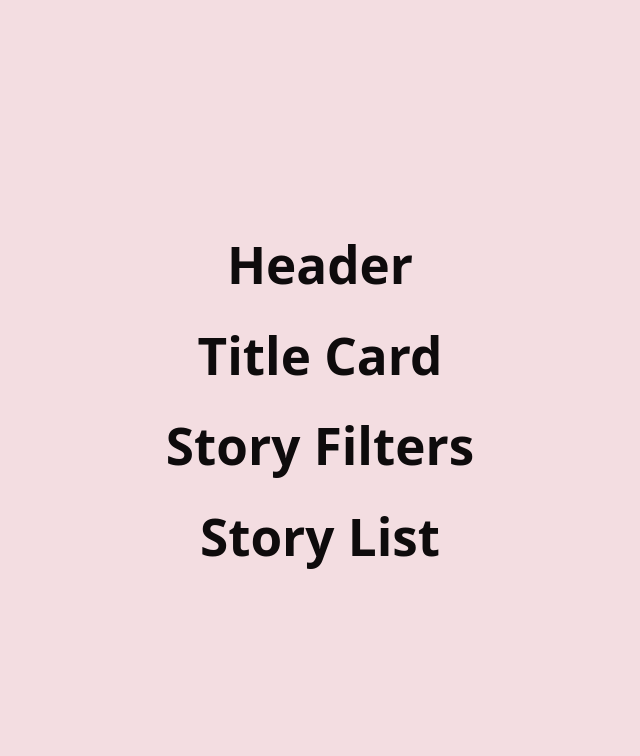
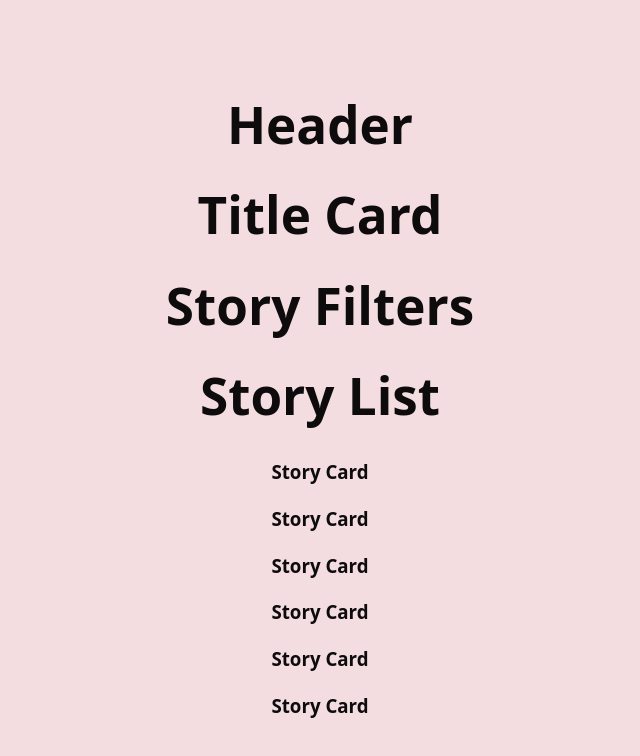
Before and after one commit to arcarey/basic-react-refresher, a React (Vite) app: page /home in a window 1280 px wide. Shown: the top 756 px of the page, without its empty margins (320-960 px from the left). Built offline with nearby package versions, Linux system fonts and the light colour scheme.

Commit message:
add todo comments in home, story card, story details and story list

```diff
--- a/src/components/Main/Story-Card.tsx
+++ b/src/components/Main/Story-Card.tsx
@@ -2,6 +2,6 @@ import './Story-Card.css';
 
 export default function StoryCard() {
     return (
-        <h1>Story Card</h1>
+        <h3>Story Card</h3>
     )
 }
--- a/src/components/Main/Story-Detail.tsx
+++ b/src/components/Main/Story-Detail.tsx
@@ -1,6 +1,9 @@
 import './Story-Detail.css'
 
 export default function StoryDetail() {
+    //url params
+
+
     return (
         <h1>Story Detail</h1>
     )
--- a/src/components/Main/Story-List.tsx
+++ b/src/components/Main/Story-List.tsx
@@ -1,7 +1,22 @@
+import StoryCard from './Story-Card'
 import './Story-List.css'
 
 export default function StoryList() {
+    //map over each story
+    //link each story to it's story detail page
+    //fetchStory function to drill to the story-detail page.
+        //use the story ID to fetch the details on of the story so it can be used on refresh without saving in the URL params
+
+
     return (
-        <h1>Story List</h1>
+        <>
+            <h1>Story List</h1>
+            <StoryCard></StoryCard>
+            <StoryCard></StoryCard>
+            <StoryCard></StoryCard>
+            <StoryCard></StoryCard>
+            <StoryCard></StoryCard>
+            <StoryCard></StoryCard>
+        </>
     )
 }
```
Also changed, not shown: src/components/Main/Home.tsx (+13 -0 lines).
